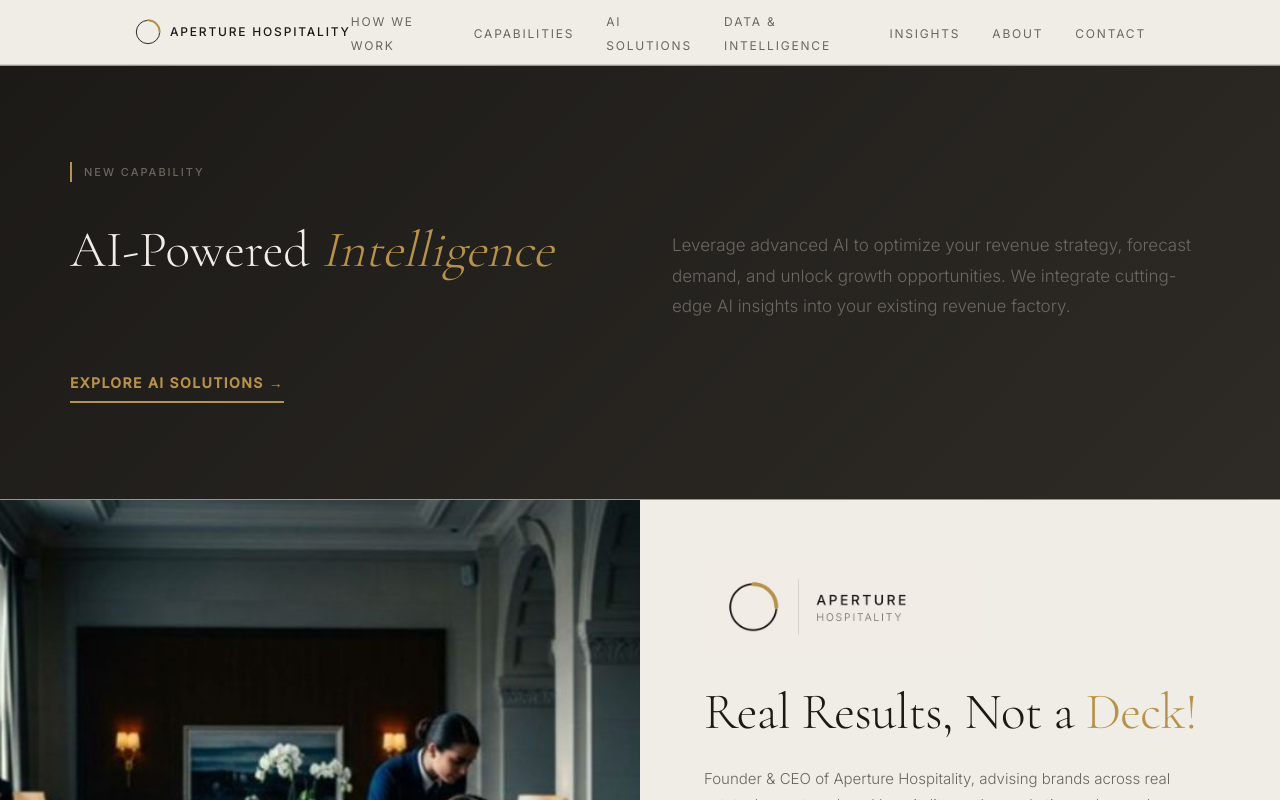
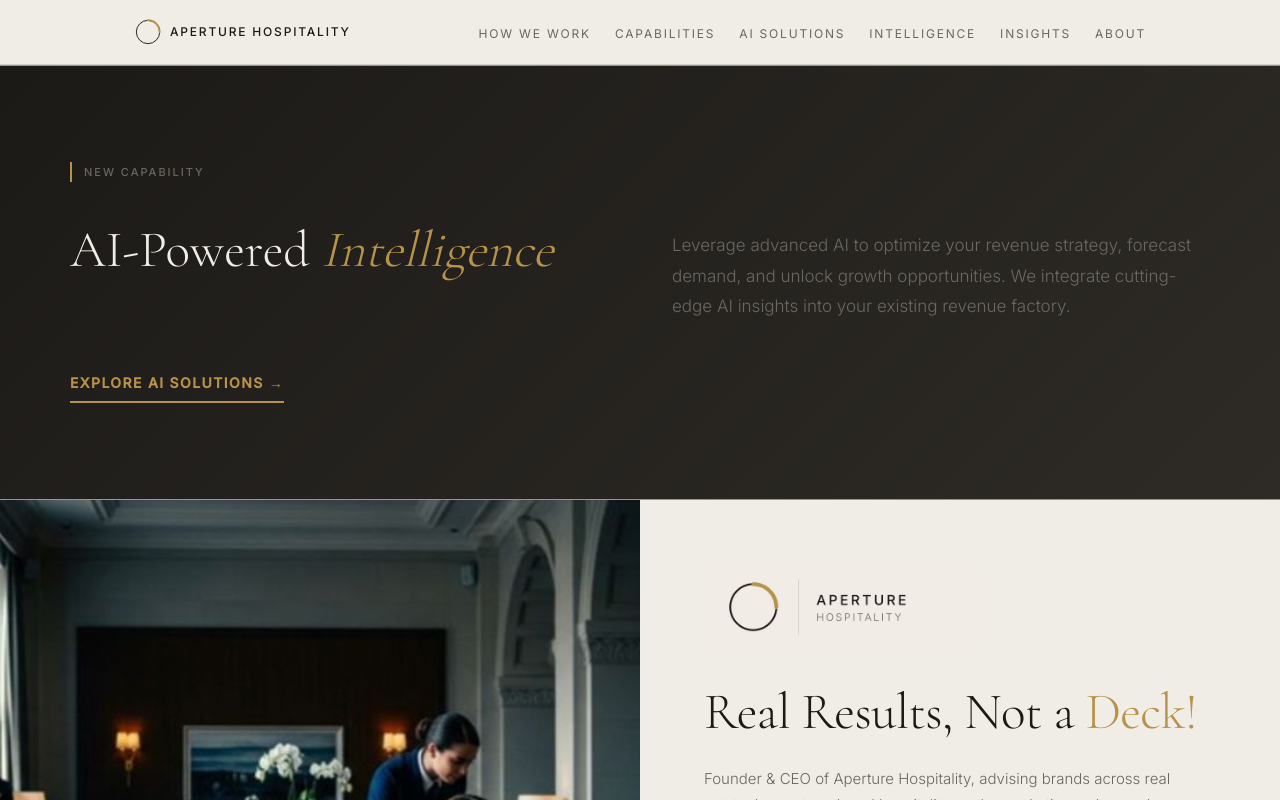
Before and after one commit to letsnavigatebmw/aperture-hospitality, a Next.js app: page / in a window 1280 px wide. Shown: the top 800 px of the page. Built offline with nearby package versions, Linux system fonts and the light colour scheme.

Commit message:
Update Nav: Change 'Data & Intelligence' to 'Intelligence', remove 'Contact', tighten spacing

```diff
--- a/components/Nav.tsx
+++ b/components/Nav.tsx
@@ -14,7 +14,7 @@
         </Link>
 
         {/* Navigation */}
-        <ul className="hidden lg:flex gap-8 items-center">
+        <ul className="hidden lg:flex gap-6 items-center">
           <li>
             <Link href="/how-we-work" className="text-xs font-normal tracking-wider uppercase text-muted hover:text-ink transition-colors">
               How We Work
@@ -32,7 +32,7 @@
           </li>
           <li>
             <Link href="/data-intelligence" className="text-xs font-normal tracking-wider uppercase text-muted hover:text-ink transition-colors">
-              Data & Intelligence
+              Intelligence
             </Link>
           </li>
           <li>
@@ -45,11 +45,6 @@
               About
             </Link>
           </li>
-          <li>
-            <Link href="/contact" className="text-xs font-normal tracking-wider uppercase text-muted hover:text-ink transition-colors">
-              Contact
-            </Link>
-          </li>
         </ul>
       </div>
     </nav>
```
